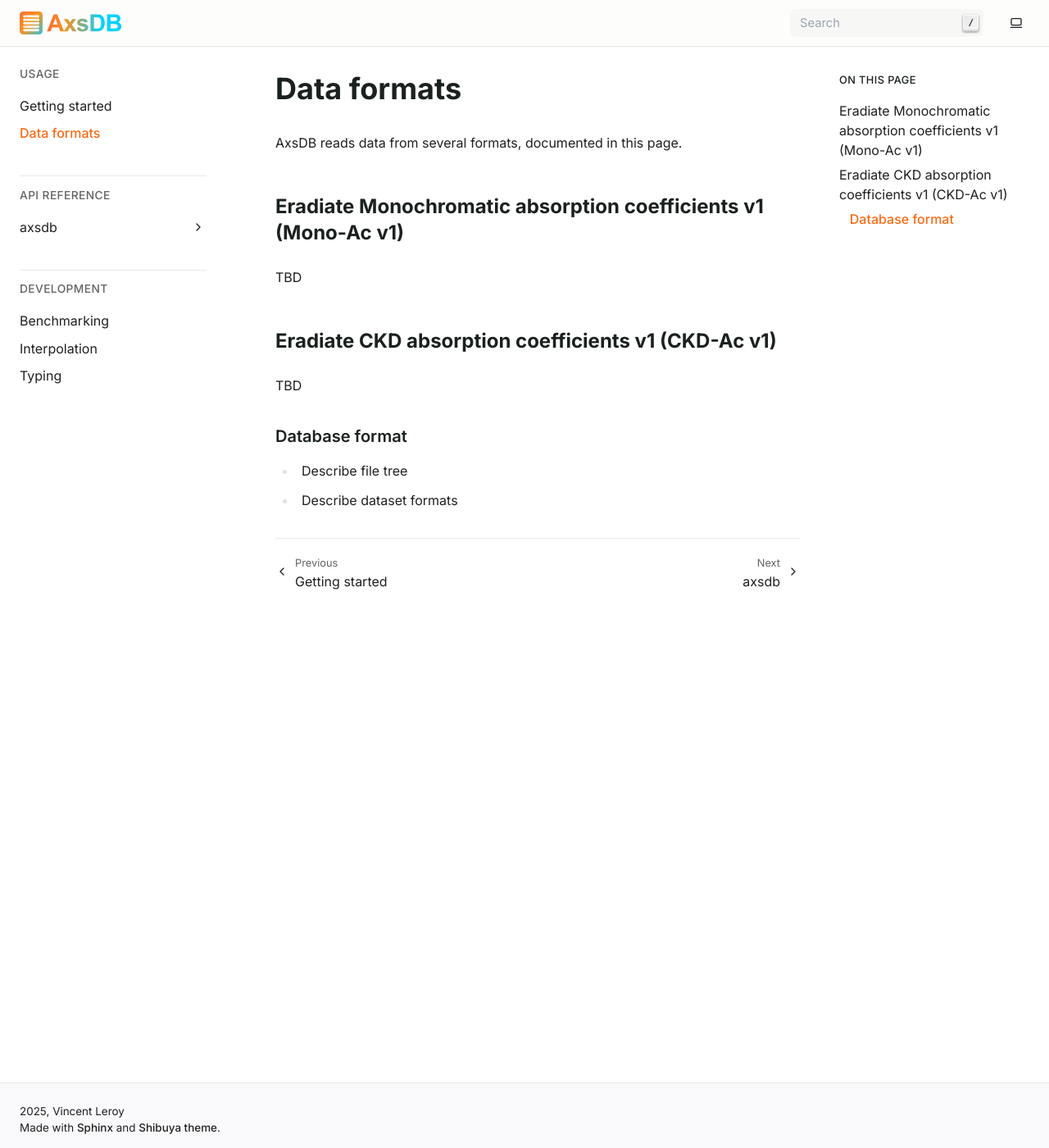
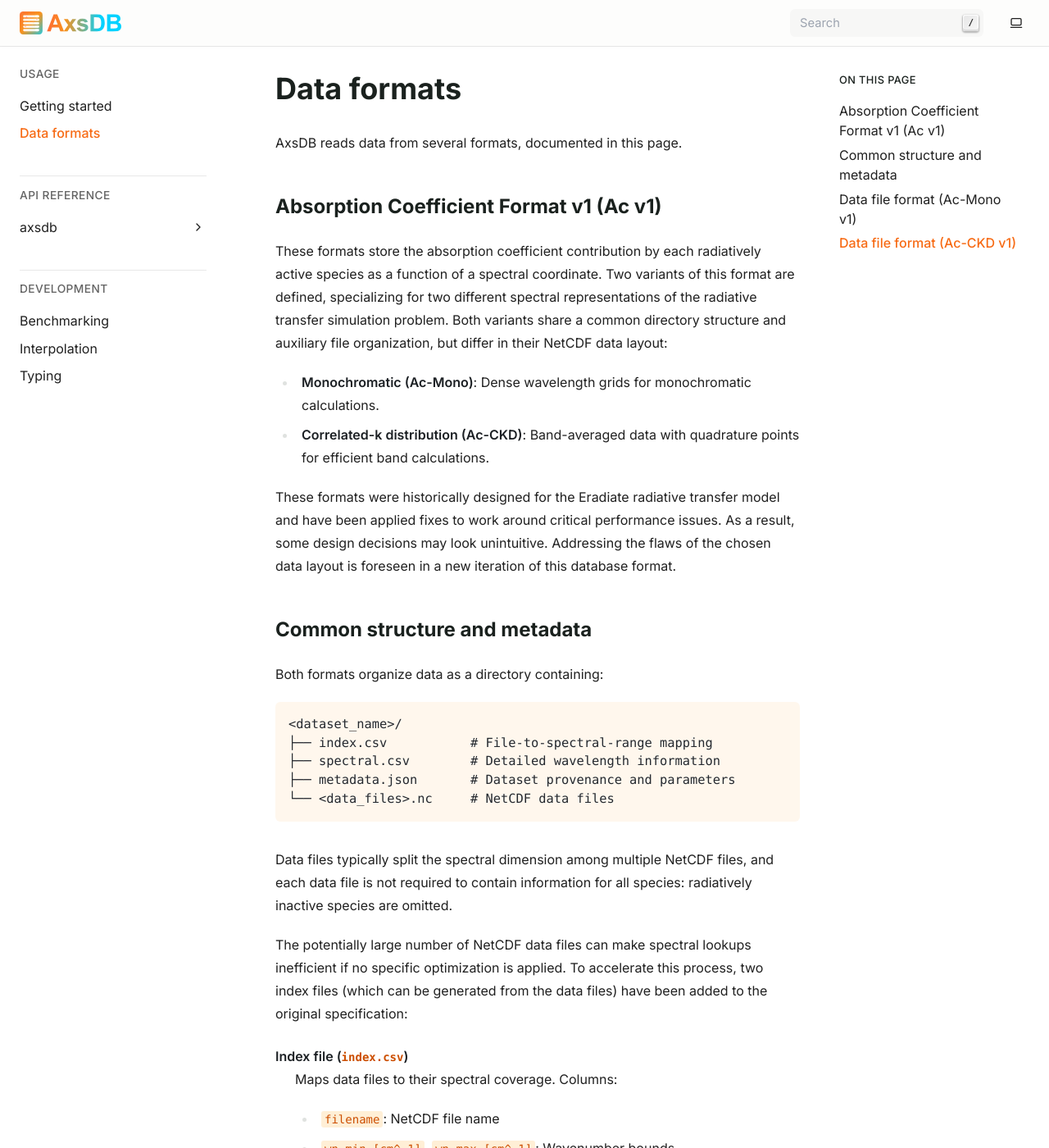
Before and after one commit to eradiate/axsdb, a Sphinx documentation site: the page built from docs/formats.rst, in a window 1280 px wide and 1400 px high. Shown: the whole window at 82% size. Built offline with Sphinx 7.4.7, drawn with Linux system fonts in a browser that asks for light colours; some of the changed text lies outside the part shown.

Commit message:
Document file formats

```diff
--- a/docs/formats.rst
+++ b/docs/formats.rst
@@ -3,18 +3,175 @@
 
 AxsDB reads data from several formats, documented in this page.
 
-Eradiate Monochromatic absorption coefficients v1 (Mono-Ac v1)
---------------------------------------------------------------
+Absorption Coefficient Format v1 (Ac v1)
+----------------------------------------
 
-TBD
+These formats store the absorption coefficient contribution by each radiatively
+active species as a function of a spectral coordinate. Two variants of this
+format are defined, specializing for two different spectral representations of
+the radiative transfer simulation problem. Both variants share a common
+directory structure and auxiliary file organization, but differ in their NetCDF
+data layout:
 
-Eradiate CKD absorption coefficients v1 (CKD-Ac v1)
----------------------------------------------------
+* **Monochromatic (Ac-Mono)**: Dense wavelength grids for monochromatic
+  calculations.
+* **Correlated-k distribution (Ac-CKD)**: Band-averaged data with quadrature
+  points for efficient band calculations.
 
-TBD
+These formats were historically designed for the Eradiate radiative transfer
+model and have been applied fixes to work around critical performance issues.
+As a result, some design decisions may look unintuitive. Addressing the flaws of
+the chosen data layout is foreseen in a new iteration of this database format.
 
-Database format
-^^^^^^^^^^^^^^^
+Common structure and metadata
+-----------------------------
 
-* Describe file tree
-* Describe dataset formats
+Both formats organize data as a directory containing:
+
+.. code-block:: text
+
+   <dataset_name>/
+   ├── index.csv           # File-to-spectral-range mapping
+   ├── spectral.csv        # Detailed wavelength information
+   ├── metadata.json       # Dataset provenance and parameters
+   └── <data_files>.nc     # NetCDF data files
+
+Data files typically split the spectral dimension among multiple NetCDF files,
+and each data file is not required to contain information for all species:
+radiatively inactive species are omitted.
+
+The potentially large number of NetCDF data files can make spectral lookups
+inefficient if no specific optimization is applied. To accelerate this process,
+two index files (which can be generated from the data files) have been added to
+the original specification:
+
+Index file (``index.csv``)
+    Maps data files to their spectral coverage. Columns:
+
+    * ``filename``: NetCDF file name
+    * ``wn_min [cm^-1]``, ``wn_max [cm^-1]``: Wavenumber bounds
+    * ``wl_min [nm]``, ``wl_max [nm]``: Wavelength bounds
+
+    .. code-block:: text
+        :caption: Example
+
+        filename,wn_min [cm^-1],wn_max [cm^-1],wl_min [nm],wl_max [nm]
+        dataset-295_305.nc,32786.88,33898.30,295.0,305.0
+        dataset-305_315.nc,31746.03,32786.88,305.0,315.0
+        ...
+
+Spectral file (``spectral.csv``)
+    Lists all spectral points in the dataset and maps them to the data file
+    that contains them. Columns:
+
+    * ``filename``: NetCDF file containing this spectral point
+    * ``wavelength [nm]``: Central wavelength
+    * ``wbound_lower [nm]``, ``wbound_upper [nm]``: Wavelength bounds (empty for
+      monochromatic data)
+
+    .. code-block:: text
+        :caption: Example (Monochromatic)
+
+        filename,wavelength [nm],wbound_lower [nm],wbound_upper [nm]
+        dataset.nc,345.00048,,
+        dataset.nc,345.00169,,
+        ...
+
+    .. code-block:: text
+        :caption: Example (CKD)
+
+        filename,wavelength [nm],wbound_lower [nm],wbound_upper [nm]
+        dataset-295_305.nc,299.91,295.0,305.0
+        dataset-305_315.nc,309.91,305.0,315.0
+        ...
+
+In addition, a metadata file contains arbitrary metadata in the JSON format.
+
+Metadata file (``metadata.json``)
+    JSON file documenting dataset provenance, generation parameters, and references.
+    Structure:
+
+    .. code-block:: text
+        :caption: Example
+
+        {
+          "description": "Dataset description",
+          "version": {
+            "codename": "dataset_name_v1",
+            "short_codename": "dataset_v1"
+          },
+          "history": {
+            "date_created": "YYYY-MM-DD",
+            "date_started": "YYYY-MM-DD",
+            "date_completed": "YYYY-MM-DD",
+            "by": "Creator name or source"
+          },
+          "spectral_range": { ... },
+          "pressure_grid": { ... },
+          "temperature_grid": { ... },
+          "mole_fraction_grid": { ... },
+          "references": [ ... ]
+        }
+
+Data file format (Ac-Mono v1)
+-----------------------------
+
+Format
+    ``xarray.Dataset`` (in-memory), NetCDF (storage)
+
+Dimensions
+    * ``w``: radiation wavelength (typically thousands of points)
+    * ``p``: air pressure
+    * ``t``: air temperature
+    * ``x_<species>``: mole fraction values for each absorbing species
+      (*e.g.* ``x_CO2``, ``x_CH4``, ``x_O2``)
+
+Coordinates
+    *All dimension coordinates; \
+    when relevant, units are required and specified in the "units" metadata field.*
+
+    * ``w(w)`` float [length]
+    * ``p(p)`` float [pressure]
+    * ``t(t)`` float [temperature]
+    * ``x_<species>(x_species)`` float [dimensionless]
+
+Data variables
+    *When relevant, units are required and  specified in the "units" metadata field.*
+
+    * ``sigma_a(w, p, t, x_<species>...)``: volume absorption coefficient [length^-1]
+
+Data file format (Ac-CKD v1)
+----------------------------
+
+Format
+    ``xarray.Dataset`` (in-memory), NetCDF (storage)
+
+Dimensions
+    * ``w``: bin central wavelength (typically 1 per file, representing the band)
+    * ``wbv``: bin bound (size 2, lower and upper)
+    * ``g``: cumulative probability of the absorption coefficient distribution
+    * ``ng``: number of quadrature points for error estimation
+    * ``p``: air pressure
+    * ``t``: air temperature
+    * ``x_<species>``: mole fraction values for each absorbing species
+      (*e.g.* ``x_CO2``, ``x_CH4``, ``x_O2``)
+
+Coordinates
+    *All dimension coordinates; when relevant, units are required and specified
+    in the "units" metadata field.*
+
+    * ``w(w)`` float [length]
+    * ``wbv(wbv)`` str
+    * ``g(g)`` float [dimensionless]
+    * ``ng(ng)`` int [dimensionless]
+    * ``p(p)`` float [pressure]
+    * ``t(t)`` float [temperature]
+    * ``x_<species>(x_<species>)`` float [dimensionless]
+
+Data variables
+    *When relevant, units are required and  specified in the "units" metadata field.*
+
+    * ``sigma_a(w, p, t, x_<species>...)``: volume absorption coefficient [length^-1]
+    * ``wbounds(w, wbv)``: spectral bin bound values [length]
+    * ``error(w, ng)``: relative error on transmittance when using the quadrature,
+      optional [dimensionless]
```
